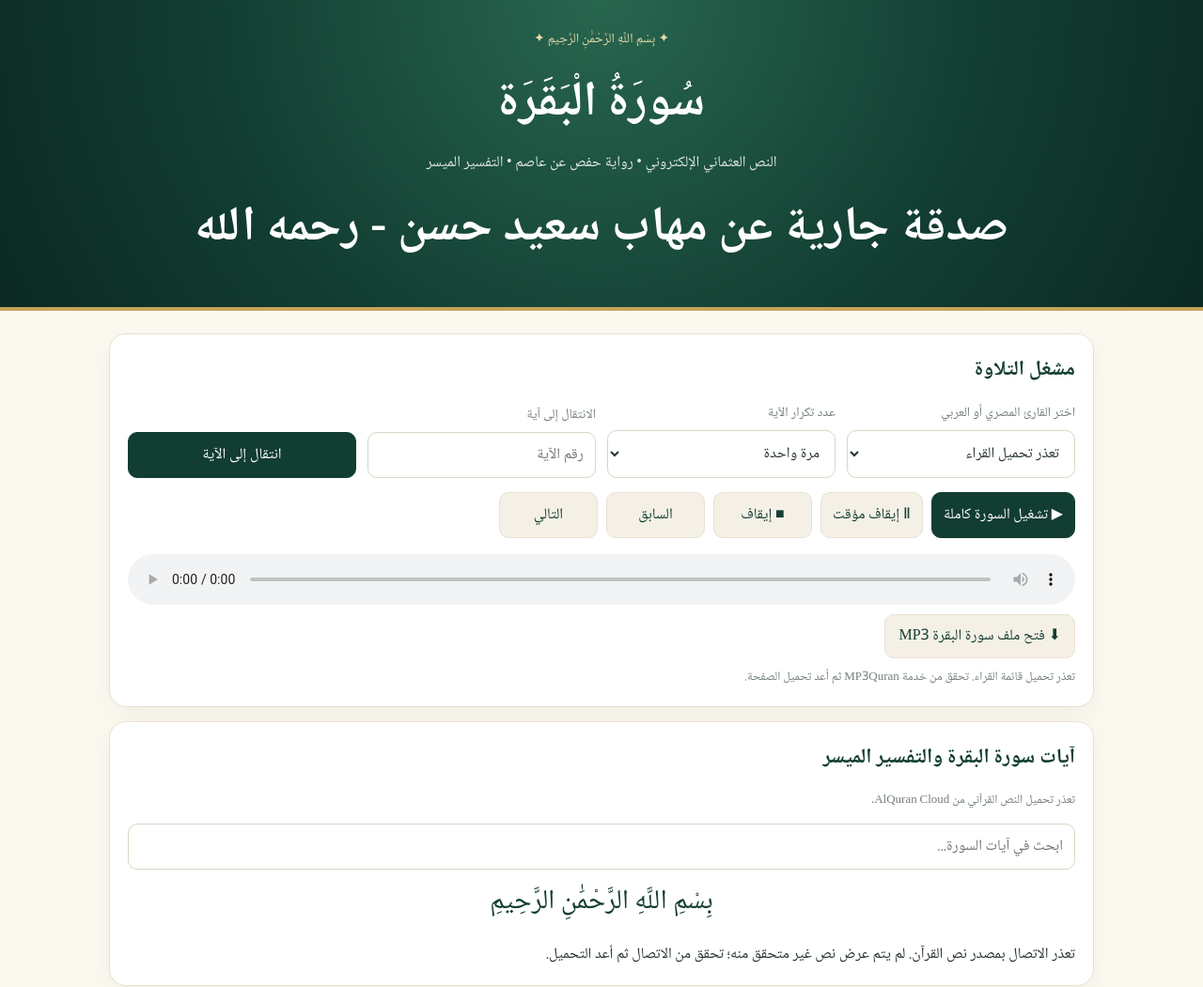
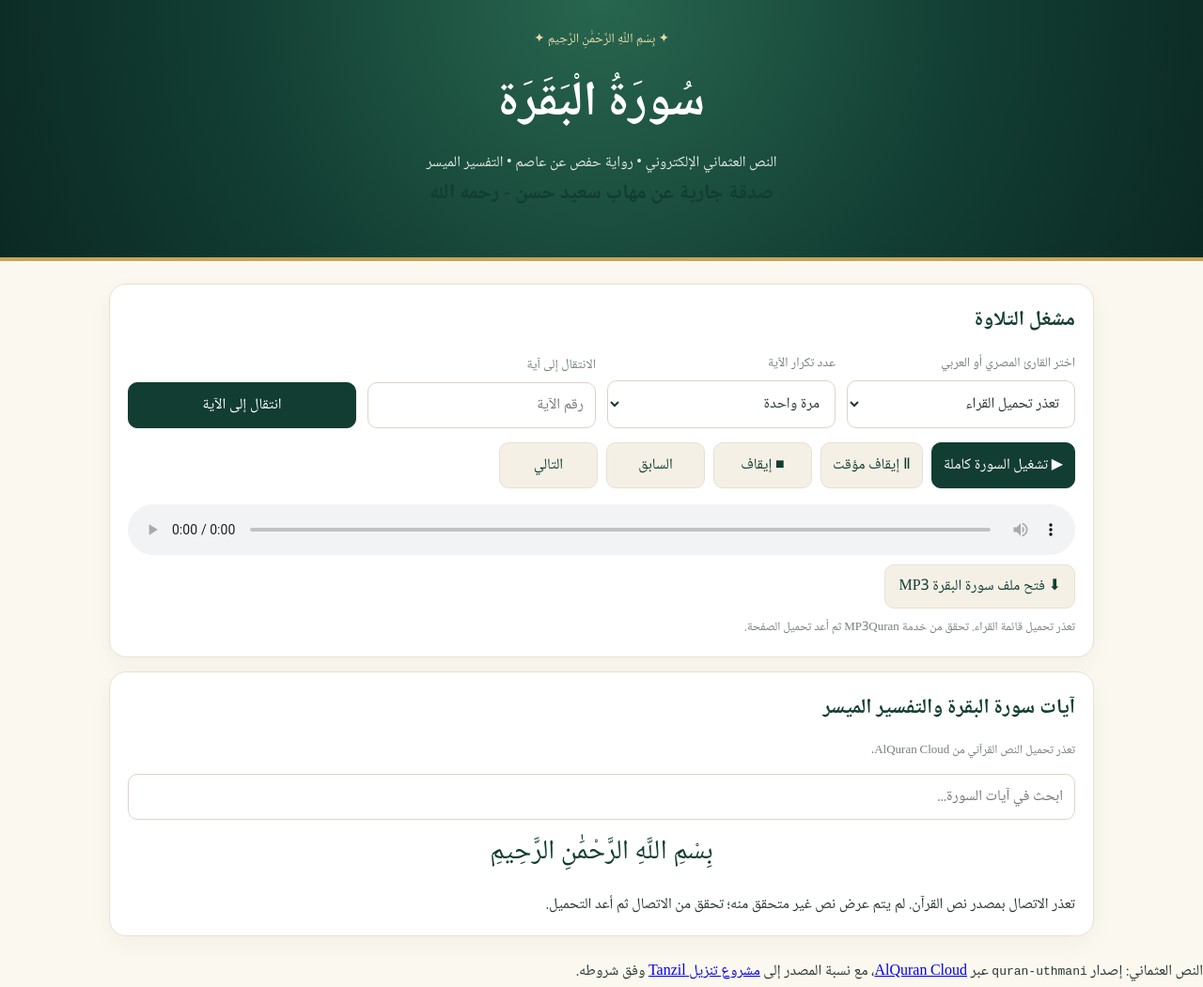
Before and after one commit to akthamsaid1963/Quraan, a plain HTML site: page index.html in a window 1280 px wide. Shown: the top 1051 px of the page at 94% size. Drawn offline with Linux system fonts and the light colour scheme; no server answers.

Commit message:
Change donation note header to h2

```diff
--- a/index.html
+++ b/index.html
@@ -29,7 +29,7 @@ button{cursor:pointer;background:var(--green);color:white;border-color:var(--gre
 </style>
 </head>
 <body>
-<header><div class="brand">✦ بِسْمِ اللَّهِ الرَّحْمَٰنِ الرَّحِيمِ ✦</div><div class="hero"><h1>سُورَةُ الْبَقَرَة</h1><p>النص العثماني الإلكتروني • رواية حفص عن عاصم • التفسير الميسر</p><p><h1> صدقة جارية عن مهاب سعيد حسن - رحمه الله </h1></p></div></header>
+<header><div class="brand">✦ بِسْمِ اللَّهِ الرَّحْمَٰنِ الرَّحِيمِ ✦</div><div class="hero"><h1>سُورَةُ الْبَقَرَة</h1><p>النص العثماني الإلكتروني • رواية حفص عن عاصم • التفسير الميسر</p><p><h2> صدقة جارية عن مهاب سعيد حسن - رحمه الله </h2></p></div></header>
 <main>
 <section class="panel">
 <h2>مشغل التلاوة</h2>
```
